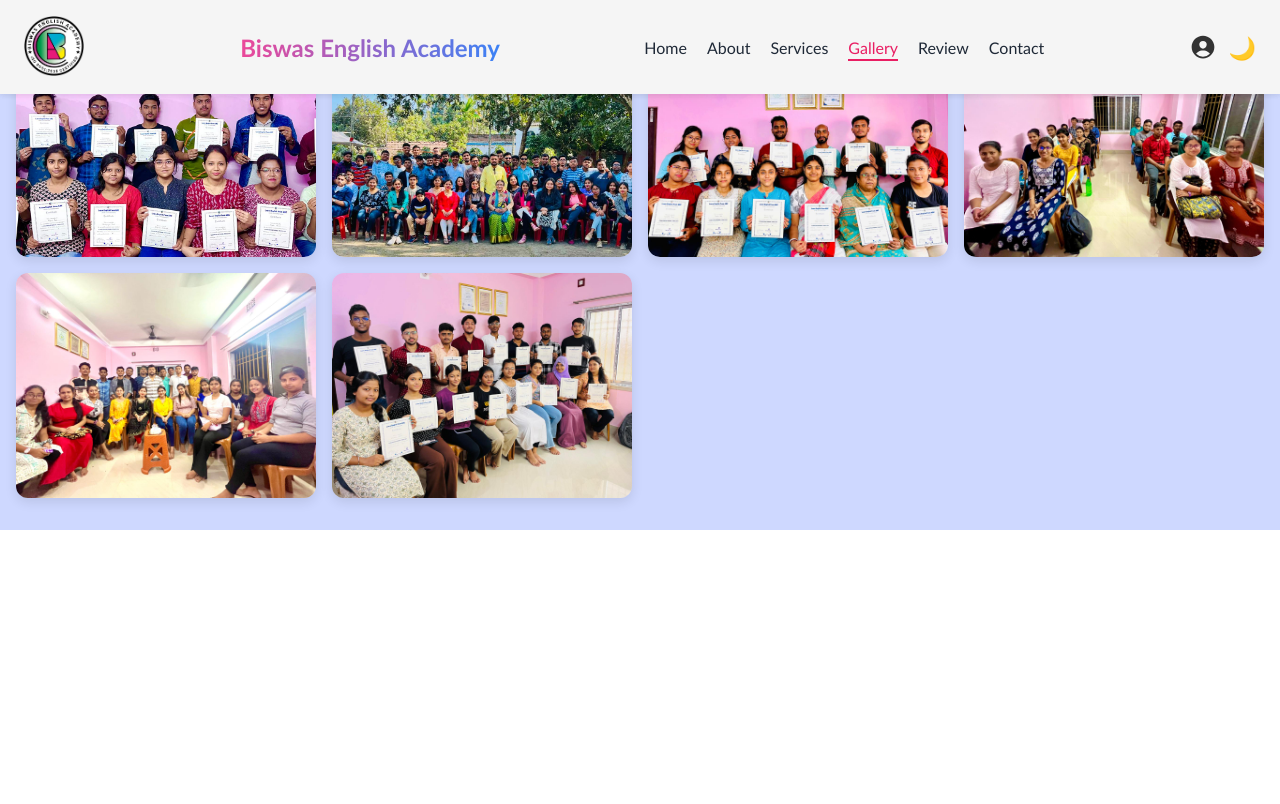
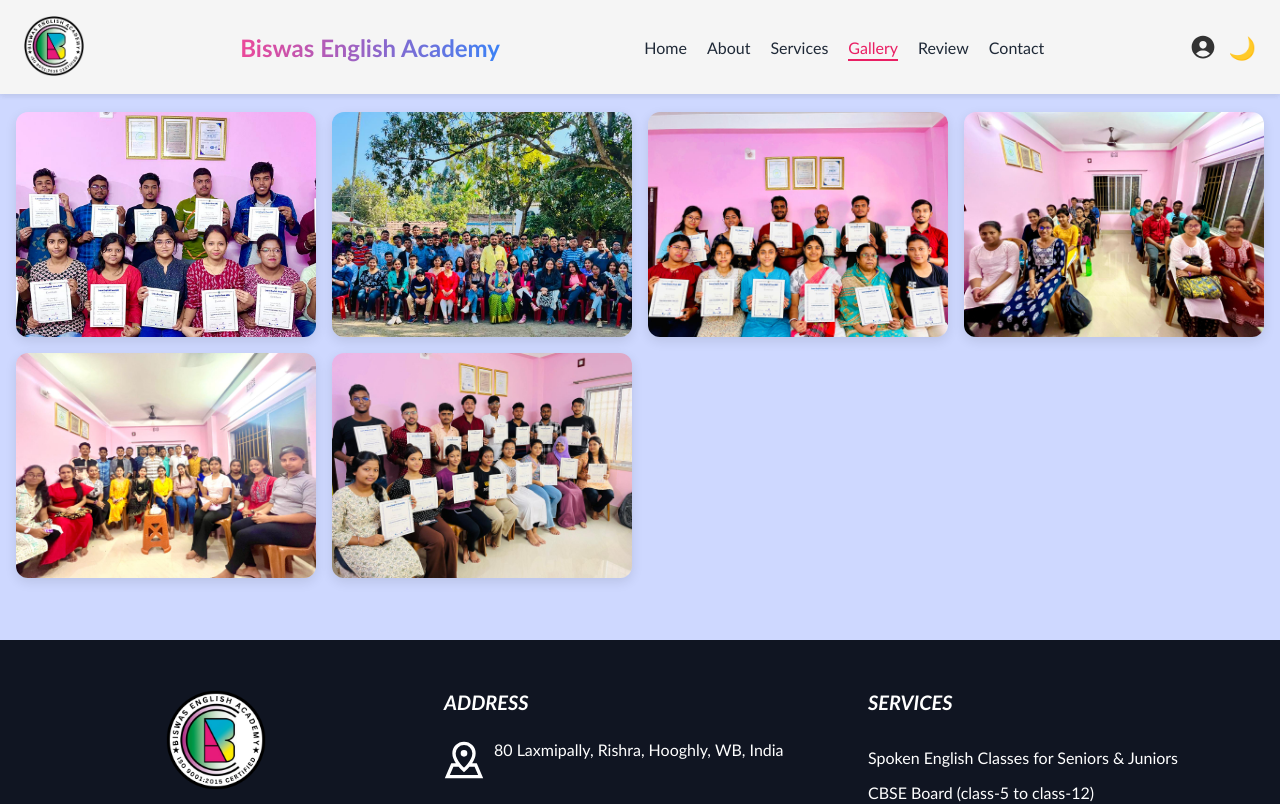
Before and after one commit to Pritam-Mondal18/biswasEnglishAcademyFinal, a React (Vite) app: page /gallery in a window 1280 px wide. Shown: the top 804 px of the page. Built offline with nearby package versions, Linux system fonts and the light colour scheme.

Commit message:
fix the gallery height

```diff
--- a/src/routes/Gallery.css
+++ b/src/routes/Gallery.css
@@ -13,7 +13,7 @@
 .gallery-container {
   /* background-color: var(--bg-color); */
   background-color: #ced8ff;
-  padding: 2rem 1rem;
+  padding: 7rem 1rem;
   transition: background-color 0.3s ease;
 }
 
--- a/src/routes/Gallery.jsx
+++ b/src/routes/Gallery.jsx
@@ -3,6 +3,7 @@ import Lightbox from "yet-another-react-lightbox";
 import Zoom from "yet-another-react-lightbox/plugins/zoom";
 import Captions from "yet-another-react-lightbox/plugins/captions";
 import Fullscreen from "yet-another-react-lightbox/plugins/fullscreen";
+import Footer from "../components/Footer";
 import { motion } from "framer-motion";
 
 import "yet-another-react-lightbox/styles.css";
@@ -45,6 +46,7 @@ const Gallery = () => {
   const [index, setIndex] = useState(0);
 
   return (
+    <>
       <motion.div
         className="gallery-container"
         variants={containerVariants}
@@ -81,6 +83,8 @@ const Gallery = () => {
           animation={{ zoom: 250 }}
         />
       </motion.div>
+      <Footer />
+    </>
   );
 };
 
```
Lines whose indentation alone changed are shown as unchanged.
